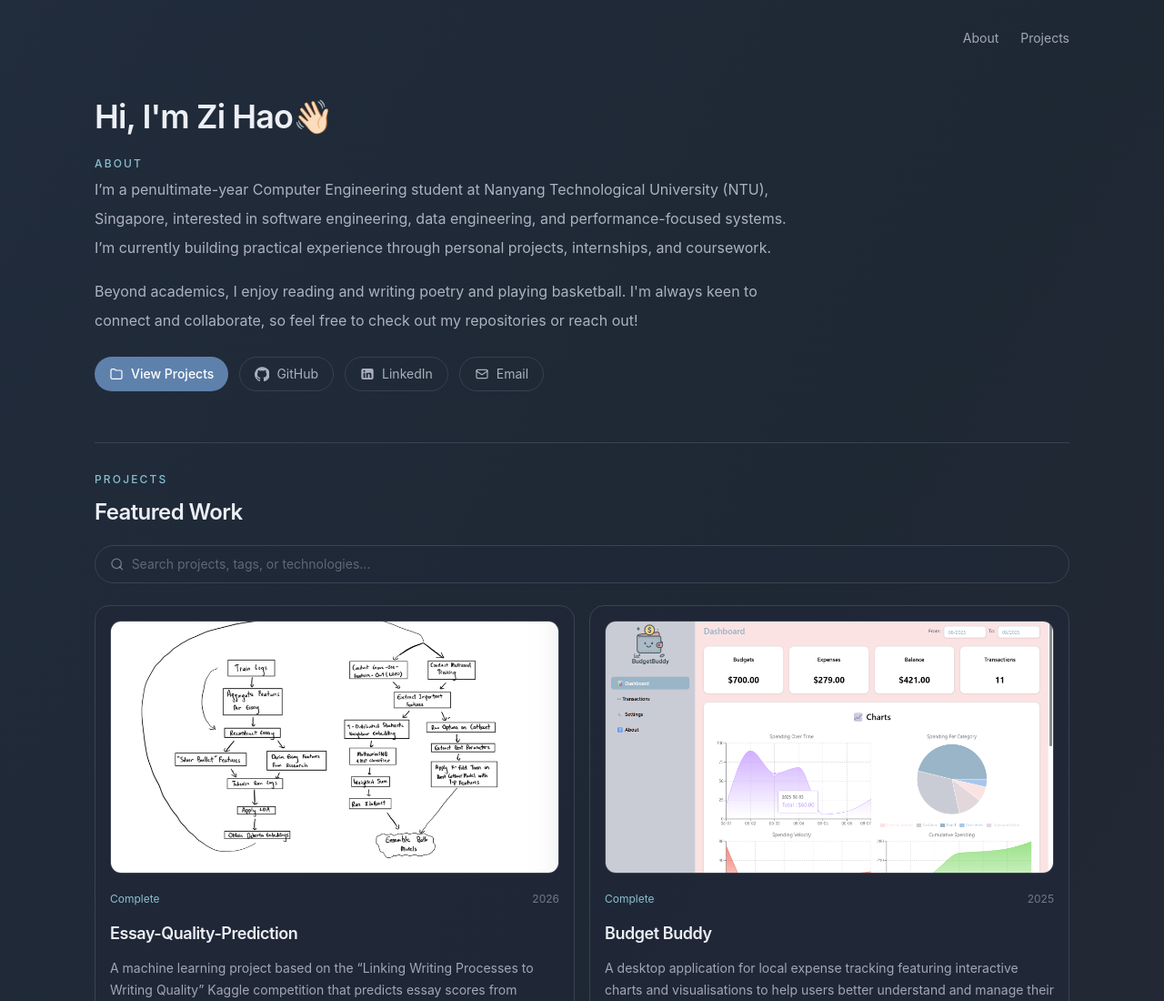
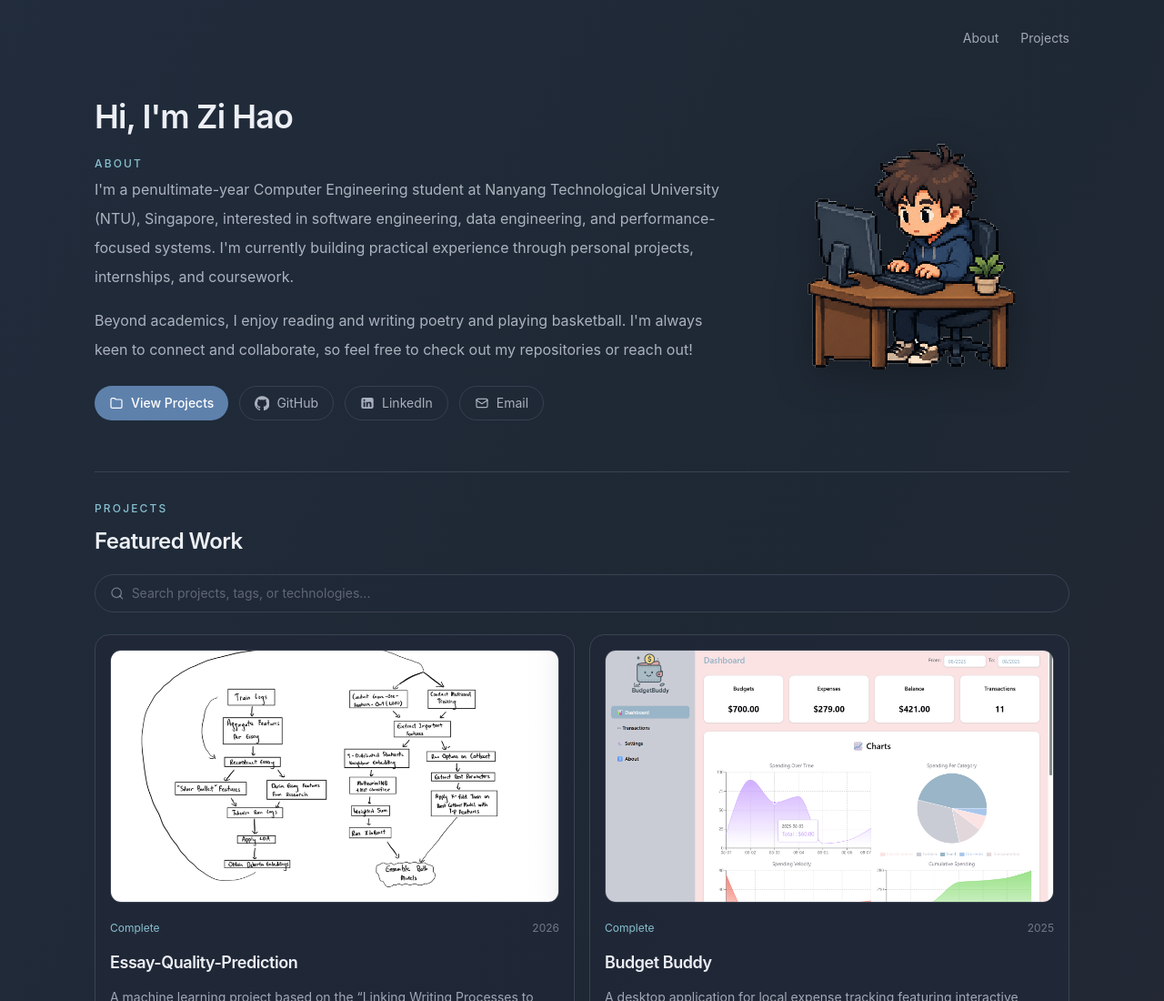
Before and after one commit to 27July/27july.github.io, an Astro site: page / in a window 1280 px wide. Shown: the top 1100 px of the page at 91% size. Built offline with nearby package versions, Linux system fonts and the light colour scheme; Astro itself is replaced by a stand-in of ours.

Commit message:
feat: pixel animation

```diff
--- a/src/components/About.astro
+++ b/src/components/About.astro
@@ -1,14 +1,24 @@
-<section id="about" class="mb-14 max-w-3xl">
-  <h1 class="text-3xl font-semibold tracking-tight sm:text-4xl">Hi, I'm Zi Hao👋🏻</h1>
+---
+import AboutSprite from "./AboutSprite.astro";
+---
+
+<section id="about" class="mb-14">
+  <div class="grid gap-8 lg:grid-cols-[minmax(0,3fr)_minmax(300px,1.5fr)] lg:items-start">
+    <div class="max-w-3xl">
+      <h1 class="text-3xl font-semibold tracking-tight sm:text-4xl">Hi, I'm Zi Hao</h1>
 
       <p class="mt-6 text-xs font-medium uppercase tracking-[0.18em] text-[#88C0D0]">About</p>
 
       <p class="mt-1 text-base leading-8 text-[#D8DEE9]/76">
-    I’m a penultimate-year Computer Engineering student at Nanyang Technological University (NTU), Singapore, interested in software engineering, data engineering, and performance-focused systems. I’m currently building practical experience through personal projects, internships, and coursework.
+        I'm a penultimate-year Computer Engineering student at Nanyang Technological University
+        (NTU), Singapore, interested in software engineering, data engineering, and
+        performance-focused systems. I'm currently building practical experience through personal
+        projects, internships, and coursework.
       </p>
 
       <p class="mt-4 text-base leading-8 text-[#D8DEE9]/76">
-    Beyond academics, I enjoy reading and writing poetry and playing basketball. I'm always keen to connect and collaborate, so feel free to check out my repositories or reach out!
+        Beyond academics, I enjoy reading and writing poetry and playing basketball. I'm always
+        keen to connect and collaborate, so feel free to check out my repositories or reach out!
       </p>
 
       <div class="mt-6 flex flex-wrap gap-3">
@@ -89,4 +99,10 @@
           Email
         </a>
       </div>
+    </div>
+
+    <div class="hidden lg:flex lg:justify-end">
+      <AboutSprite />
+    </div>
+  </div>
 </section>
--- /dev/null
+++ b/src/components/AboutSprite.astro
@@ -0,0 +1,3 @@
+<div class="about-sprite-wrap" aria-hidden="true">
+  <div class="about-sprite"></div>
+</div>
--- a/src/styles/global.css
+++ b/src/styles/global.css
@@ -32,3 +32,56 @@ body {
 ::selection {
   background: rgba(136, 192, 208, 0.28);
 }
+
+.about-sprite-wrap {
+  width: clamp(260px, 30vw, 360px);
+  aspect-ratio: 1 / 1;
+}
+
+.about-sprite {
+  width: 100%;
+  height: 100%;
+  background-image: url("/animation/frame1.png");
+  background-repeat: no-repeat;
+  background-size: contain;
+  background-position: center;
+  image-rendering: pixelated;
+  animation: about-sprite-anim 2.7s steps(1) infinite;
+  filter: drop-shadow(0 10px 20px rgba(0, 0, 0, 0.25));
+}
+
+@keyframes about-sprite-anim {
+  0% {
+    background-image: url("/animation/frame1.png");
+  }
+  10% {
+    background-image: url("/animation/frame2.png");
+  }
+  20% {
+    background-image: url("/animation/frame3.png");
+  }
+  30% {
+    background-image: url("/animation/frame4.png");
+  }
+  40% {
+    background-image: url("/animation/frame5.png");
+  }
+  50% {
+    background-image: url("/animation/frame6.png");
+  }
+  60% {
+    background-image: url("/animation/frame7.png");
+  }
+  70% {
+    background-image: url("/animation/frame8.png");
+  }
+  80% {
+    background-image: url("/animation/frame9.png");
+  }
+  90% {
+    background-image: url("/animation/frame10.png");
+  }
+  100% {
+    background-image: url("/animation/frame10.png");
+  }
+}
```
Lines whose indentation alone changed are shown as unchanged.
